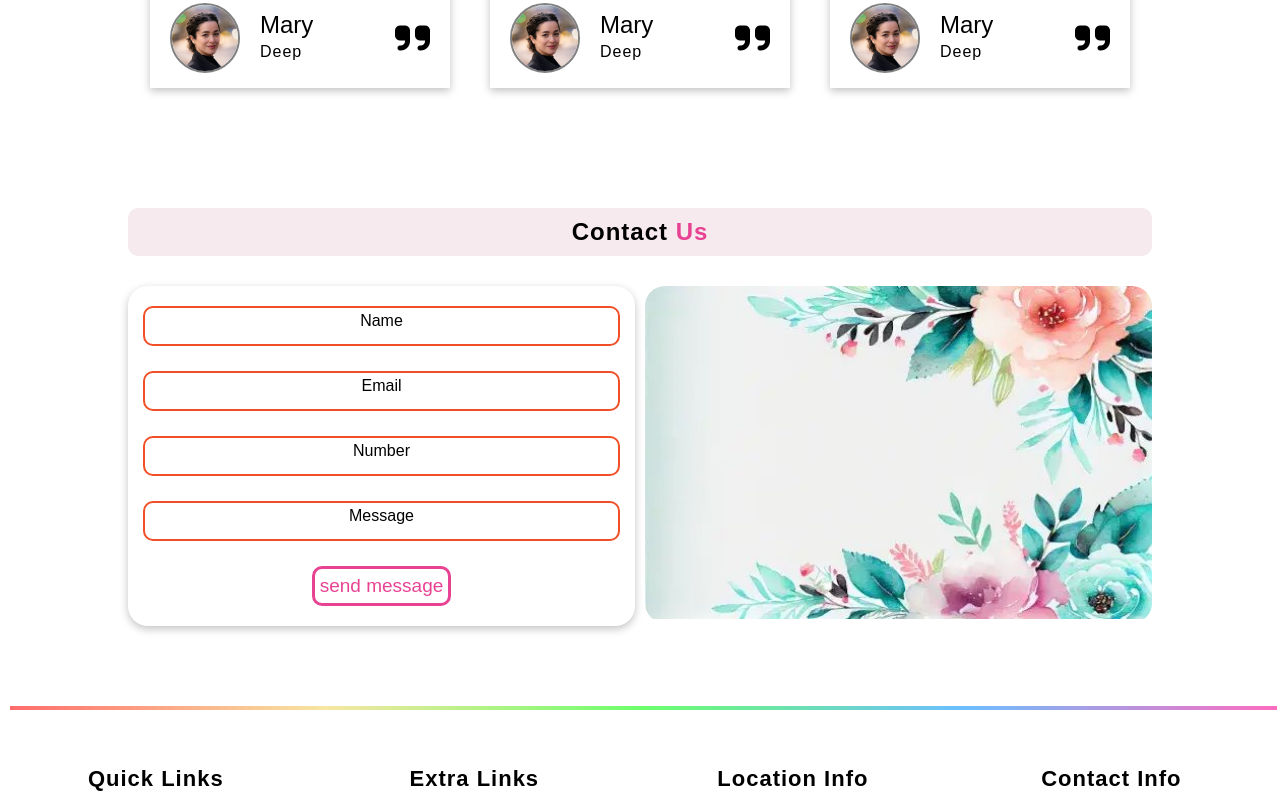
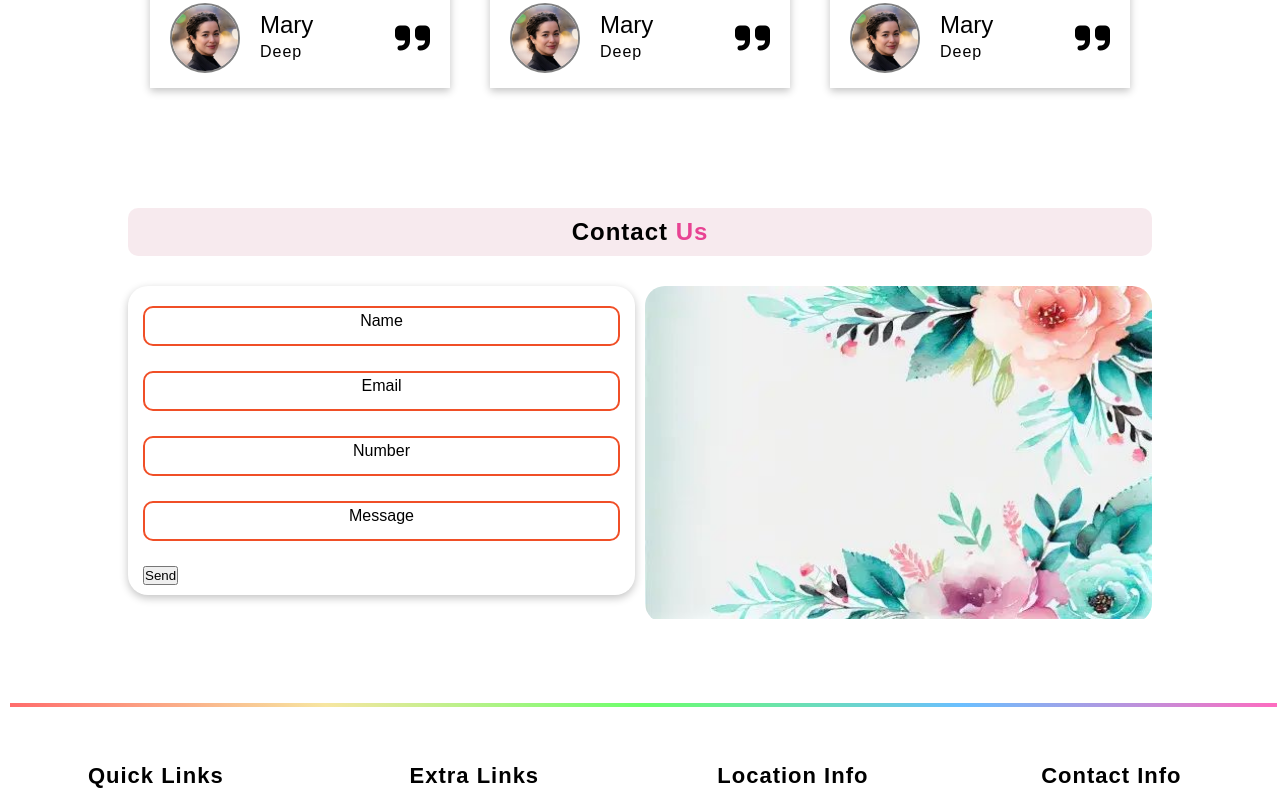
Before and after one commit to waelabokhzam/Flower_Gallery, a plain HTML site: page index.html in a window 1280 px wide. Shown: the part 3002-3808 px from the top of the page. Drawn offline with Linux system fonts and the light colour scheme.

Commit message:
Update for whatsapp

```diff
--- a/index.html
+++ b/index.html
@@ -267,24 +267,25 @@
   <section class="contact" id="contact">
     <h1>contact <span>us</span></h1>
     <div class="row">
-      <form onsubmit="event.preventDefault(); sendMessage();" id="form">
+      <form action="" id="form">
         <div class="field">
-          <input type="text" id="name" class="box" name="name" required>
+          <input type="text" id="name" class="box" required>
           <label for="name">Name</label>
         </div>
         <div class="field">
-          <input type="email" id="email" class="box" name="email" required>
+          <input type="email" id="email" class="box" required>
           <label for="email">Email</label>
         </div>
         <div class="field">
-          <input type="number" id="number" class="box" name="number" required>
+          <input type="number" id="number" class="box" required>
           <label for="number">Number</label>
         </div>
         <div class="field">
-          <input type="text" id="message" class="box" name="message" required>
+          <input type="text" id="message" class="box" required>
           <label for="message">Message</label>
         </div>
-        <input type="submit" value="Send Message" style="width: fit-content;">
+        <button type="button" onclick="sendmessage();" style="width: fit-content;">send</button>
+
       </form>
       <div class="image">
         <img src="./image/background.jpg" alt="">
@@ -331,12 +332,12 @@
 
 </html>
 <script>
-        function sendMessage() {
-            const phone = document.getElementById('phone').value;
-            const name = document.getElementById('name').value;
-            const email = document.getElementById('email').value;
-            const message = document.getElementById('message').value;
-            const whatsappUrl = `https://api.whatsapp.com/send?phone=963951993413&text=Phone Number: ${encodeURIComponent(phone)}%0AName:${encodeURIComponent(name)}%0AEmail:${encodeURIComponent(email)}%0AMessage: ${encodeURIComponent(message)}`;
-            window.open(whatsappUrl, '_blank');
-        }
+  function sendmessage(){
+    var name=document.getElementById('name').value;
+    var email=document.getElementById('email').value;
+    var phone=document.getElementById('number').value;
+    var message=document.getElementById('message').value;
+    var whatsappUrl =`https://wa.me/+963951993413?text=Phone Number: ${encodeURIComponent(phone)}%0AName:${encodeURIComponent(name)}%0AEmail:${encodeURIComponent(email)}%0AMessage: ${encodeURIComponent(message)}`;
+    window.open(whatsappUrl,'_blank').focus();
+  }
 </script>
```
